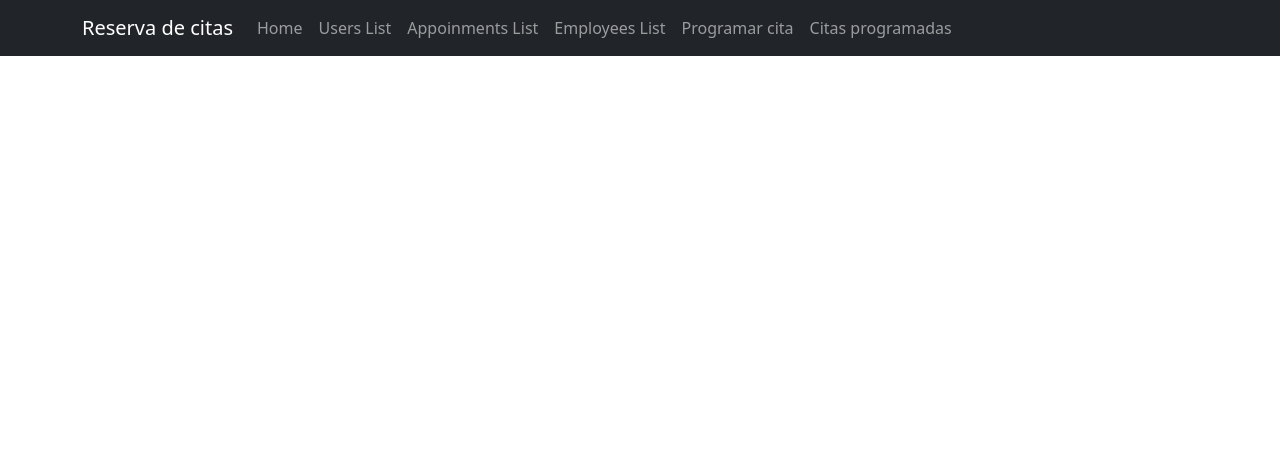
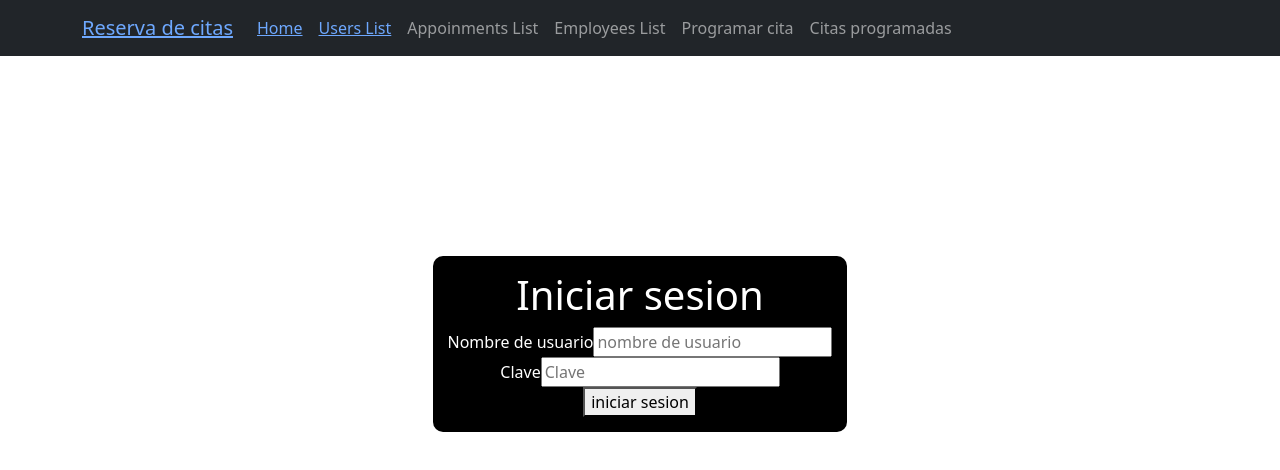
Before and after one commit to marcoduarte21/SistemaWebDeReservas, a React (Create React App) app in the folder gestordereservasweb.ui/: page /loggin in a window 1280 px wide. Shown: the top 470 px of the page. Built offline with nearby package versions, Linux system fonts and the light colour scheme.

Commit message:
Diferent changes in files

```diff
--- a/gestordereservasweb.ui/src/App.css
+++ b/gestordereservasweb.ui/src/App.css
@@ -2,3 +2,7 @@
 .table-users{
     padding: 40px;
 }
+
+Link {
+    text-decoration: none;
+}
--- a/gestordereservasweb.ui/src/App.tsx
+++ b/gestordereservasweb.ui/src/App.tsx
@@ -6,6 +6,8 @@ import 'bootstrap/dist/css/bootstrap.min.css';
 import { BrowserRouter, Route, Routes } from 'react-router-dom';
 import { Nav } from 'react-bootstrap';
 import { TableUsers } from './components/tables/TableUsers';
+import { Home } from './views/home/Home';
+import { Loggin } from '../src/views/Auth/loggin/Loggin'
 
 function App() {
 
@@ -13,7 +15,9 @@ function App() {
       <BrowserRouter>
       <NavBar />
           <Routes>
-              <Route path='/' element={<TableUsers />} />
+              <Route path='/loggin' element={ <Loggin /> } />
+              <Route path='/' element={<Home /> } />
+              <Route path='/users' element={<TableUsers />} />
           </Routes>
       </BrowserRouter>
   );
--- a/gestordereservasweb.ui/src/components/navbar/NavBar.tsx
+++ b/gestordereservasweb.ui/src/components/navbar/NavBar.tsx
@@ -1,15 +1,16 @@
 import React from 'react';
 import { Container, Nav, Navbar } from 'react-bootstrap';
+import { Link } from "react-router-dom";
 
 function NavBar() {
   return (
       <>
           <Navbar bg="dark" data-bs-theme="dark">
               <Container>
-                  <Navbar.Brand href="#home">Reserva de citas</Navbar.Brand>
+                  <Navbar.Brand><Link to="/">Reserva de citas</Link></Navbar.Brand>
                   <Nav className="me-auto">
-                      <Nav.Link href="#home">Home</Nav.Link>
-                      <Nav.Link href="#features">Users List</Nav.Link>
+                      <Nav.Link><Link to="/">Home</Link></Nav.Link>
+                      <Nav.Link><Link to='/users'>Users List</Link></Nav.Link>
                       <Nav.Link href="#pricing">Appoinments List</Nav.Link>
                       <Nav.Link href="#pricing">Employees List</Nav.Link>
                       <Nav.Link href="#pricing">Programar cita</Nav.Link>
--- /dev/null
+++ b/gestordereservasweb.ui/src/views/Auth/loggin/Loggin.css
@@ -0,0 +1,15 @@
+
+.container {
+    width: 100%;
+    display: flex;
+   justify-content:space-around;
+   text-align: center;
+}
+
+.loggin-container {
+    background-color: black;
+    color: white;
+    border-radius: 10px;
+    padding: 15px;
+    margin-top: 200px;
+}
--- /dev/null
+++ b/gestordereservasweb.ui/src/views/Auth/loggin/Loggin.tsx
@@ -0,0 +1,30 @@
+import React from 'react';
+import './Loggin.css';
+
+interface LogginProps {
+
+}
+
+export const Loggin: React.FC<LogginProps> = () => {
+
+    return (
+
+        <div className="container">
+            <div className="loggin-container">
+                    <h1>Iniciar sesion</h1>
+                <div>
+                    <label htmlFor='username'>Nombre de usuario</label>
+                    <input type='text' placeholder="nombre de usuario" id='username' name='username'/>
+                </div>
+                <div>
+                    <label htmlFor='clave'>Clave</label>
+                    <input type='password' placeholder="Clave" id='clave' name='clave'/>
+                </div>
+                <div>
+                    <button>iniciar sesion</button>
+                </div>
+            </div>
+        </div>
+
+    );
+}
--- /dev/null
+++ b/gestordereservasweb.ui/src/views/home/Home.tsx
@@ -0,0 +1,12 @@
+import React from 'react';
+
+interface HomeProps {
+
+}
+
+export const Home: React.FC<HomeProps> = () => {
+
+    return <>
+        Bienvenido!
+    </>
+}
```
Also changed, not shown: 1 other file (tests, documents, lock files or other folders).
